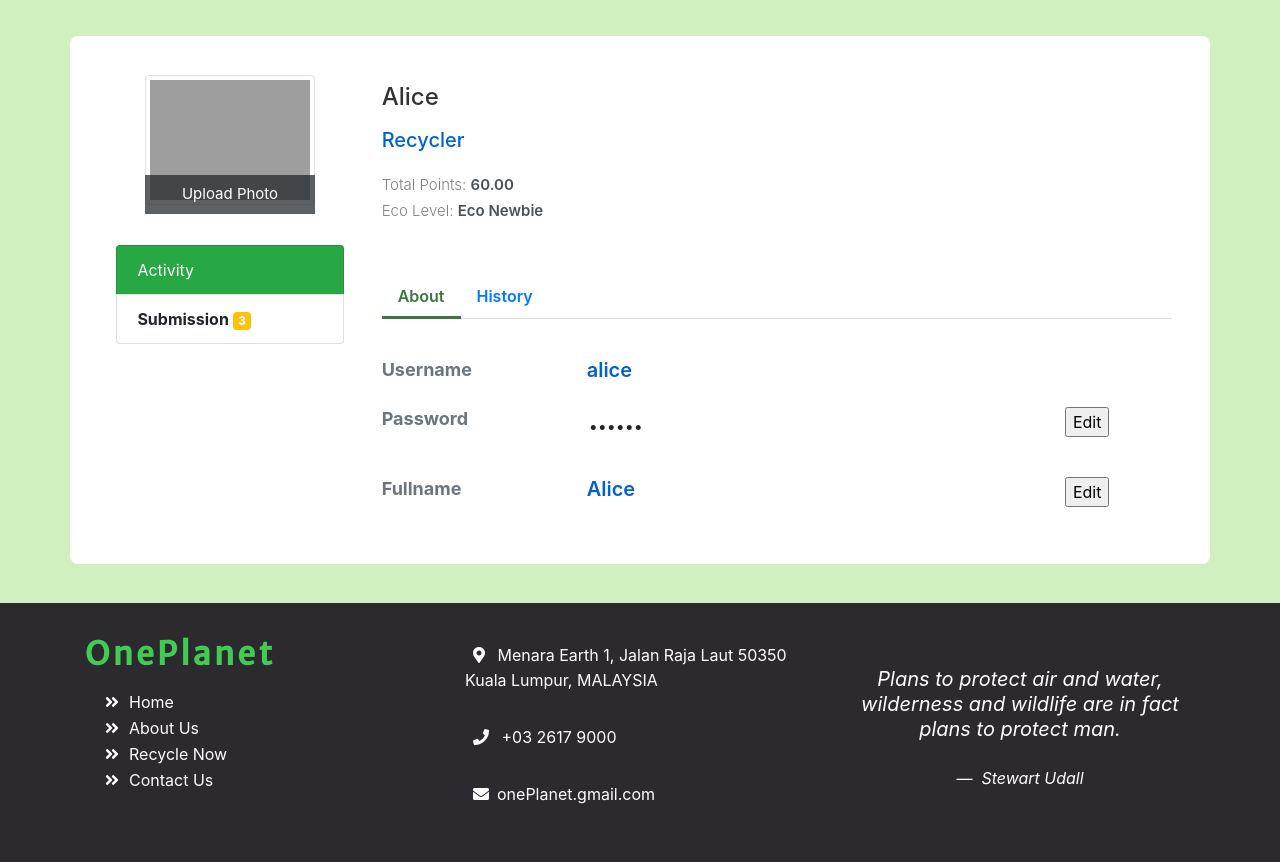
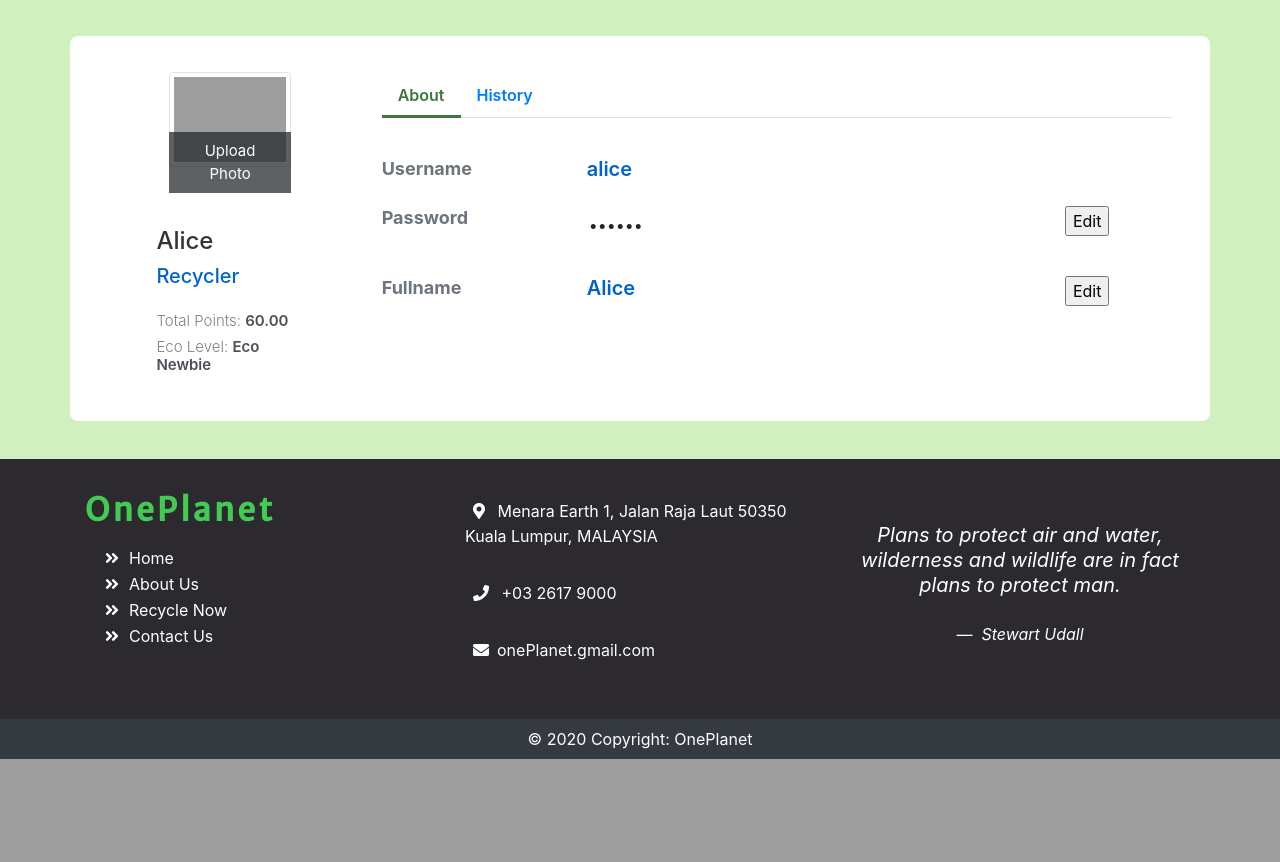
Before and after one commit to CJuan99/onePlanet, a PHP site: page /recprofile.php in a window 1280 px wide. Shown: the part 390-1252 px from the top of the page. After the commit the page ends 1149 px from the top, so only its background shows below. Run offline with PHP 8.4, Linux system fonts and the light colour scheme; a user stored in the database is signed in; data comes from the database, SQL or seed files in the repository; grey boxes are pictures that could not be loaded.

Commit message:
Latest PHP

```diff
--- a/css/stylesheet.css
+++ b/css/stylesheet.css
@@ -679,6 +679,8 @@ background-image: url("https://img.webnots.com/2017/05/parallax.jpg");
   }
 .profile-img{
       text-align: center;
+      padding: 14%;
+      margin-top: -15%;
   }
   .profile-img img{
       width: 70%;
--- a/recprofile.php
+++ b/recprofile.php
@@ -132,10 +132,10 @@ if(isset($_POST['materialID'])){
                                   <input type="file" name="file"/>
                               </div>
                           </div>
-                        <ul class="list-group px-2 py-3">
+                      <!--  <ul class="list-group px-2 py-3">
                           <li class="list-group-item text-white bg-success">Activity <i class="fa fa-dashboard fa-1x"></i></li>
                           <li class="list-group-item text-left"><span class="pull-left"><strong>Submission</strong></span> <span class="badge bg-warning text-white">3</span></li>
-                        </ul>
+                        </ul>-->
                         <!--<div class="profile-work">
                             <p>WORK LINK</p>
                             <a href="">Website Link</a><br/>
@@ -148,19 +148,31 @@ if(isset($_POST['materialID'])){
                             <a href="">WooCommerce</a><br/>
                             <a href="">PHP, .Net</a><br/>
                         </div>-->
+
+                        <div class="profile-head mx-5">
+                                    <h4 class="">
+                                      <?php echo  $userRecord['fullname'];?>
+                                    </h4>
+                                    <h5 >
+                                        <?php echo  $userRecord['userType'];?>
+                                    </h5 >
+                                    <h6 class="proile-rating lead pt-3 ">Total Points: <span>  <?php echo  $userRecord['totalPoints'];?></span></h6>
+                                    <h6 class="proile-rating lead ">Eco Level: <span>  <?php echo $userRecord['ecoLevel'];?></span></h6>
+                        </div>
+
                       </div>
                       <div class="col-md-9">
                           <div class="profile-head">
-                                      <h4 class="py-2">
+                                    <!--  <h4 class="py-2">
                                         <?php echo  $userRecord['fullname'];?>
                                       </h4>
                                       <h5 >
                                           <?php echo  $userRecord['userType'];?>
                                       </h5 >
                                       <h6 class="proile-rating lead pt-3 ">Total Points: <span>  <?php echo  $userRecord['totalPoints'];?></span></h6>
-                                      <h6 class="proile-rating lead ">Eco Level: <span>  <?php echo $userRecord['ecoLevel'];?></span></h6>
+                                      <h6 class="proile-rating lead ">Eco Level: <span>  <?php echo $userRecord['ecoLevel'];?></span></h6>-->
 
-                              <ul class="nav nav-tabs pt-5" id="myTab" role="tablist">
+                              <ul class="nav nav-tabs " id="myTab" role="tablist">
                                   <li class="nav-item">
                                       <a class="nav-link active" id="home-tab" data-toggle="tab" href="#home" role="tab" aria-controls="home" aria-selected="true">About</a>
                                   </li>
@@ -209,7 +221,7 @@ if(isset($_POST['materialID'])){
                                        </div>
                                          <div class="col-sm-7 col-md-7 col-5">
                                            <h5 id="rec_txtFn"><?php echo  $userRecord['fullname'];?></h5>
-                                             <input type="text"  class="form-control-plaintext d-none" id="rec_Fn" name="fullname" required minlength="5" value="<?php echo  $userRecord['fullname'];?>" >
+                                             <input type="text"  class="form-control-plaintext d-none" id="rec_Fn" name="fullname" required minlength="5" value="<?php echo  $userRecord['fullname'];?>" pattern="[A-Za-z]{4}" title="Fullname must be all alphabets with at least 4 characters" >
 
                                          </div>
                                            <div  class="col-sm-2 col-md-2 col-2">
@@ -219,9 +231,9 @@ if(isset($_POST['materialID'])){
                                            </div>
                                        </div>
                                        <div class="row " >
-                                        <div class="text-center d-inline  w-50  ">
-                                           <button class="btn btn-secondary py-2 px-4 mx-3 text-uppercase float-right d-none" id="btncancelRec" name="btncancelRec" type="button" value="Cancel"  >Cancel</button>
-                                           <button class="btn btn-success py-2 px-4 ml-5 text-uppercase float-right d-none" id="btnsaveRec" name="btnsubmitRec" type="submit" value="Submit"  >Save</button>
+                                        <div class="text-center w-100 pt-4">
+                                           <button class="btn btn-secondary py-2 px-4 mr-5 text-uppercase float-right d-none" id="btncancelRec" name="btncancelRec" type="button" value="Cancel"  >Cancel</button>
+                                           <button class="btn btn-success py-2 px-4 mr-5 text-uppercase float-right d-none" id="btnsaveRec" name="btnsubmitRec" type="submit" value="Submit"  >Save</button>
 
                                          </div>
                                          </div>
@@ -242,7 +254,7 @@ if(isset($_POST['materialID'])){
 
                                         ebtn.addEventListener('click', function(){
                                             recp.readOnly=false;
-                                            inp.value='';
+                                            recp.value='';
                                             saveRec.style.display="inline";
 
                                             recp.focus(); // set the focus on the editable field
```
Also changed, not shown: index.php (+132 -2 lines).
